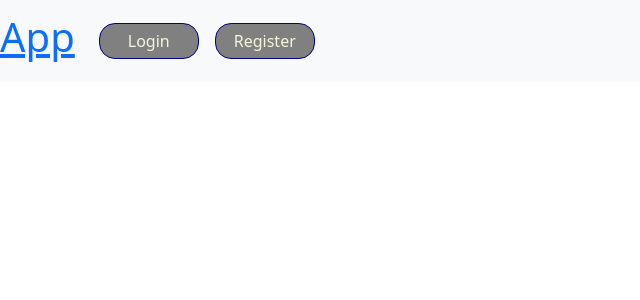
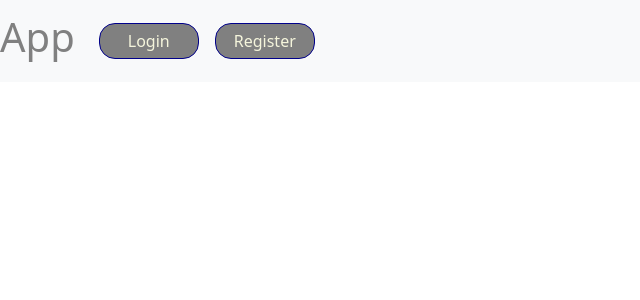
Before and after one commit to JoseOliver/proyecto-5-frontend-clinica-dental, a React (Vite) app: page / in a window 1280 px wide. Shown: the top 300 px of the page, without its empty margins (0-640 px from the left). Built offline with nearby package versions, Linux system fonts and the light colour scheme.

Commit message:
fix: now navbar title css is not like other nav items

```diff
--- a/src/common/NavElem/NavElem.css
+++ b/src/common/NavElem/NavElem.css
@@ -9,6 +9,9 @@
     width: 100px;
     text-align: center;
 }
+.app-title{
+    color: grey;
+}
 .nav-elem:hover{
     background-color: beige;
     color:grey;
--- a/src/common/NavElem/NavElem.jsx
+++ b/src/common/NavElem/NavElem.jsx
@@ -2,10 +2,10 @@ import React from 'react';
 import { useNavigate } from 'react-router-dom';
 import './NavElem.css';
 
-export const NavElem = ({ruta, destino}) => {
+export const NavElem = ({ruta, destino, className}) => {
     const navigate = useNavigate();
     return (
-        <div className='nav-elem' onClick={()=> navigate(destino)}>
+        <div className={className || 'nav-elem'} onClick={()=> navigate(destino)}>
             {ruta}
         </div>
     )
--- a/src/common/Navbar/Navbar.css
+++ b/src/common/Navbar/Navbar.css
@@ -2,6 +2,11 @@
 }
 .nav-tabs{
     width:100vw;
+}
+.app-title{
+    text-decoration: none;
+    color: grey;
+    margin-left:15px;
 }
 .log-panel{
     width:100px;
--- a/src/common/Navbar/Navbar.jsx
+++ b/src/common/Navbar/Navbar.jsx
@@ -1,5 +1,5 @@
 import React, { useEffect } from 'react';
-import { Col, Row } from 'react-bootstrap';
+import { Col, NavLink, Row } from 'react-bootstrap';
 import Container from 'react-bootstrap/Container';
 import Nav from 'react-bootstrap/Nav';
 import Navbar from 'react-bootstrap/Navbar';
@@ -17,7 +17,7 @@ export const NavBar = () => {
     <Navbar bg="light" expand="lg">
       <Container>
         <Navbar.Brand>
-          <Link to='/'><h1>App</h1></Link>
+          <Nav.Link><h1 ><NavElem className='app-title' ruta={'App'} destino={'/'}/></h1></Nav.Link>
         </Navbar.Brand>
         <Navbar.Toggle aria-controls="basic-navbar-nav" />
         <Navbar.Collapse id="basic-navbar-nav">
```
